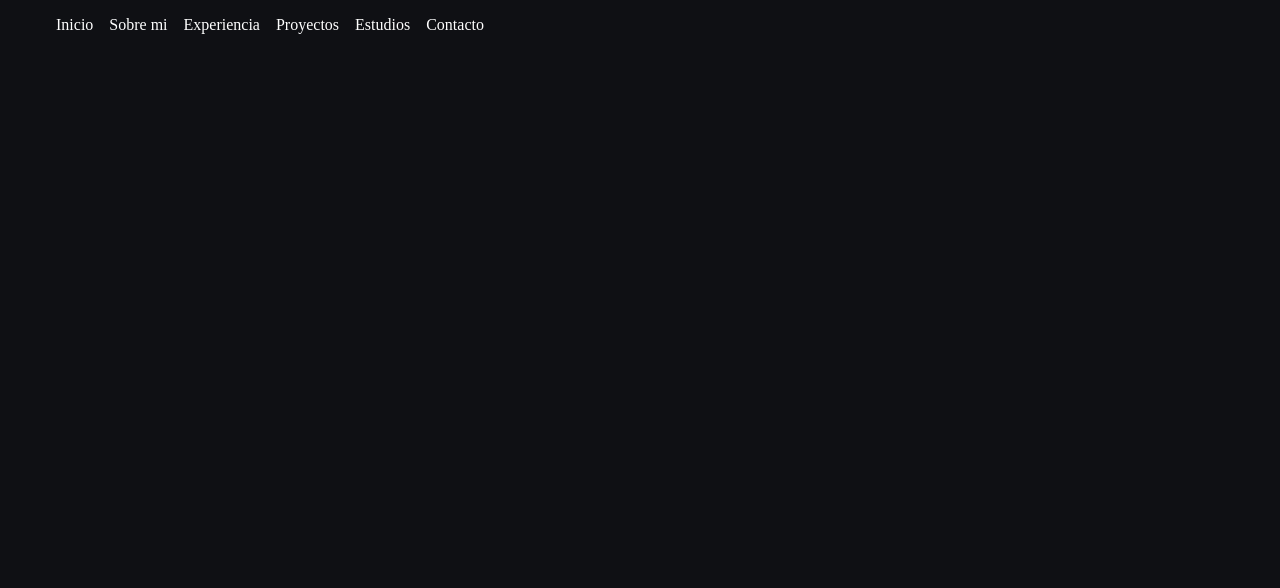
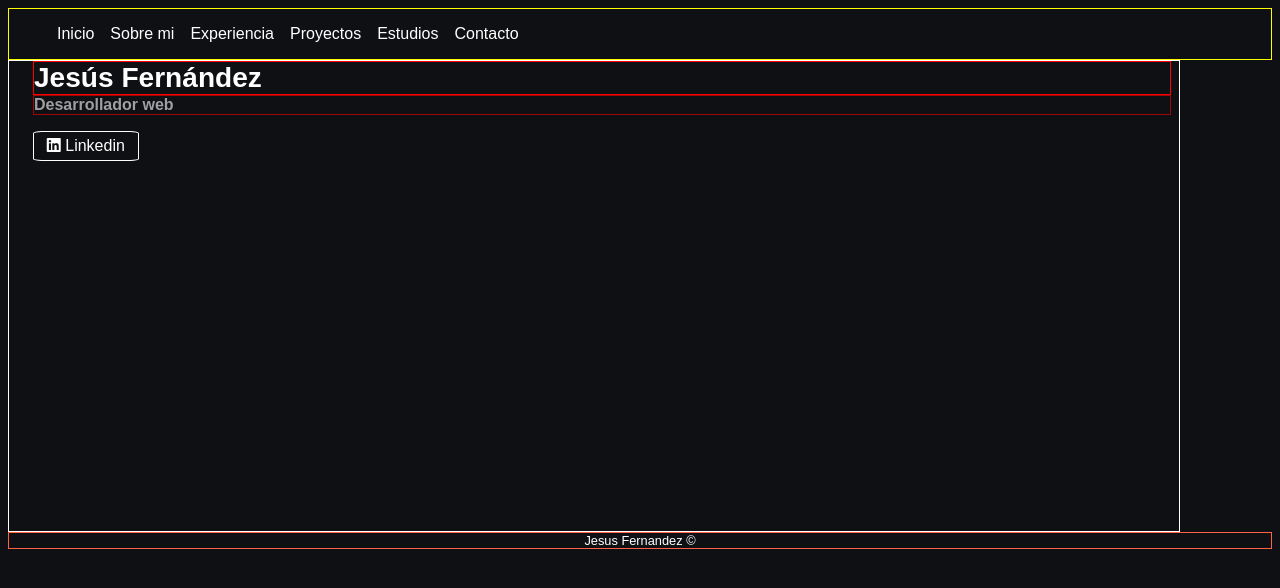
Before and after one commit to JFernandez180717/mi-portafolio, a plain HTML site: page index.html in a window 1280 px wide. Drawn offline with Linux system fonts and the light colour scheme.

Commit message:
se realizan avances en el diseño de la pagina principal

```diff
--- a/assets/styles.css
+++ b/assets/styles.css
@@ -1,4 +1,5 @@
 body {
+    font-family: Arial, Helvetica, sans-serif;
     font-size: 10px;
     background-color: #0f1014;
 }
@@ -6,6 +7,7 @@ body {
 .navbar {
     font-size: 1rem;
     color: white;
+    border: 1px solid yellow;
 }
 
 .navbar ul {
@@ -18,8 +20,71 @@ body {
     padding: 0rem 0.5rem 0rem 0.5rem;
 }
 
-.navbar ul li:hover{
+.navbar ul li a{
+    text-decoration: none;
+    color: white;
+    transition: all 300ms linear;
+}
+
+.navbar ul li a:hover{
     color: #356e8b;
     text-shadow: 0 0 3px rgba(255, 255, 255, 0.393);
     cursor: pointer;
 }
+
+.main {
+    height: 470PX;
+    width: 90%;
+    padding: 0rem 0.5rem 0rem 1.5rem;
+    font-size: 1.5rem;
+    border: 1px solid white;
+    color: white;
+}
+
+.container__title {
+    border: 1px solid red;
+    font-weight: bold;
+    margin: 0;
+}
+
+.container__subtitle {
+    font-size: 1rem;
+    opacity: 0.6;
+    border: 1px solid red;
+    margin: 0;
+}
+
+.container__buttons {
+    display: flex;
+    flex-direction: row;
+    margin: 0;
+    gap: 3rem
+}
+
+.buttons__linkedin {
+    font-size: 1rem;
+    text-decoration: none;
+    margin-top: 1rem;
+    margin-bottom: 1rem;
+    padding: 0.3rem 0.8rem 0.3rem 0.8rem;
+    background-color: transparent;
+    border: 1px solid white;
+    border-radius: 8%;
+    color: white;
+    transition: all 300ms linear;
+}
+
+.buttons__linkedin:hover {
+    background-color: transparent;
+    border: 1px solid #356e8b;
+    border-radius: 8%;
+    color: #356e8b;
+    cursor: pointer;
+}
+
+.footer {
+    border: 1px solid tomato;
+    text-align: center;
+    color: white;
+    font-size: 0.8rem;
+}
--- a/index.html
+++ b/index.html
@@ -4,20 +4,51 @@
     <meta charset="UTF-8">
     <meta name="viewport" content="width=device-width, initial-scale=1.0">
     <link rel="stylesheet" href="./assets/styles.css" type="text/css">
-    <title>Jesus Fernandez</title>
+    <title>Jesús Fernández</title>
+    <script src="https://kit.fontawesome.com/641943208b.js" crossorigin="anonymous"></script>
 </head>
 <body>
     <header>
         <nav class="navbar">
             <ul>
-                <li>Inicio</li>
-                <li>Sobre mi</li>
-                <li>Experiencia</li>
-                <li>Proyectos</li>
-                <li>Estudios</li>
-                <li>Contacto</li>
+                <li>
+                    <a href="#" >Inicio</a>
+                </li>
+                <li>
+                    <a href="#" >Sobre mi</a>
+                </li>
+                <li>
+                    <a href="#" >Experiencia</a>
+                </li>
+                <li>
+                    <a href="#" >Proyectos</a>
+                </li>
+                <li>
+                    <a href="#" >Estudios</a>
+                </li>
+                <li>
+                    <a href="#" >Contacto</a>
+                </li>
             </ul>
         </nav>
     </header>
+
+    <section class="main">
+        <article class="main__container">
+            <h1 class="container__title">
+                Jesús Fernández
+            </h1>
+            <h2 class="container__subtitle">
+                Desarrollador web
+            </h2>
+            <div class="container__buttons">
+                <a href="#" class="buttons__linkedin" type="button" value="Linkedin" ><i class="fa-brands fa-linkedin"></i> Linkedin</a>
+            </div>
+        </article>
+    </section>
+
+    <footer class="footer">
+        Jesus Fernandez &copy;
+    </footer>
 </body>
 </html>
```
